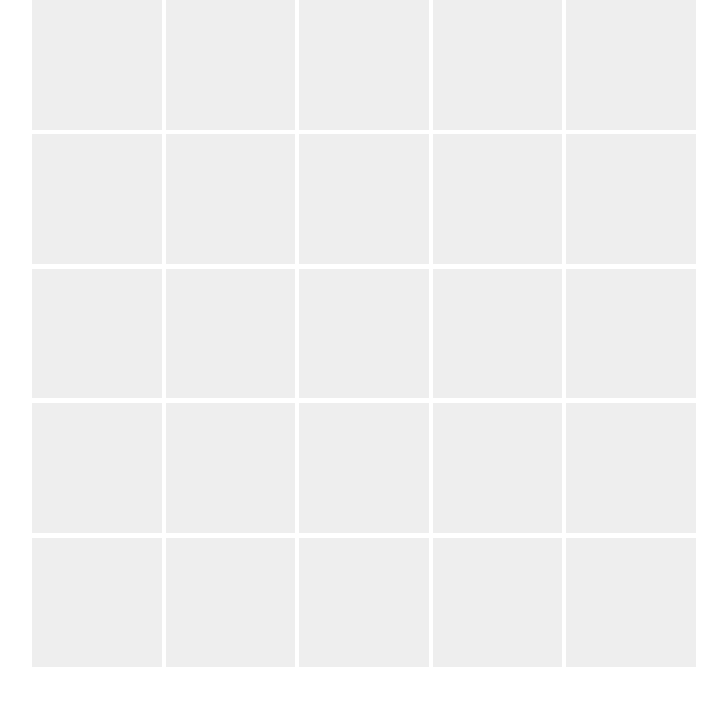
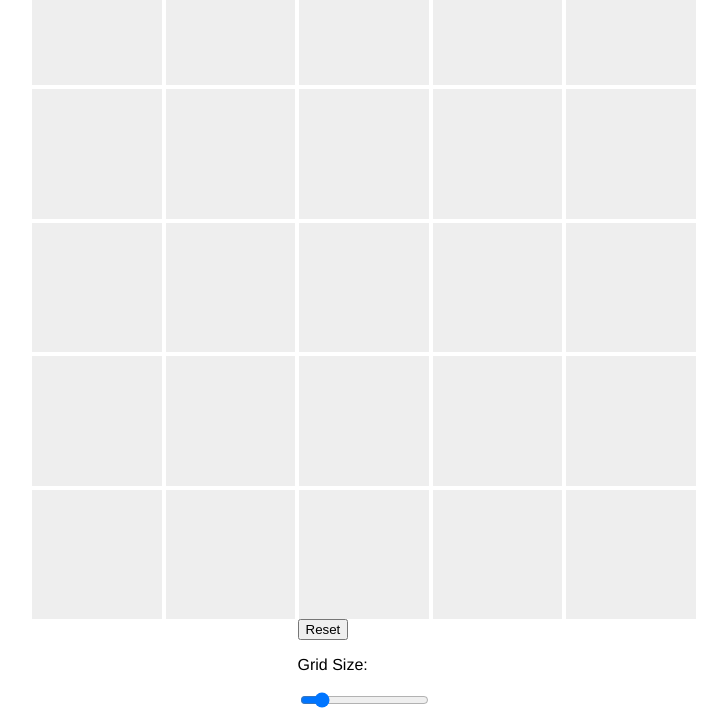
Before and after one commit to looonnng/odin-etch-a-sketch, a plain HTML site: page index.html in a window 1280 px wide. Shown: the part 114-826 px from the top of the page, without its empty margins (276-1003 px from the left). Drawn offline with Linux system fonts and the light colour scheme.

Commit message:
Added grid size option for user input

```diff
--- a/index.html
+++ b/index.html
@@ -10,5 +10,20 @@
   <body>
     <h1>Etch-a-Sketch</h1>
     <div class="container"></div>
+
+    <div class="options-container">
+      <button id="reset" type="button">Reset</button>
+
+      <p>Grid Size:</p>
+      <input
+        type="range"
+        id="gridSize"
+        name="gridSize"
+        min="1"
+        max="32"
+        step="1"
+        value="5"
+      />
+    </div>
   </body>
 </html>
```
